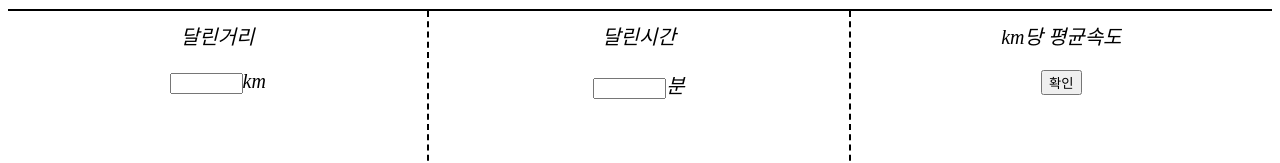
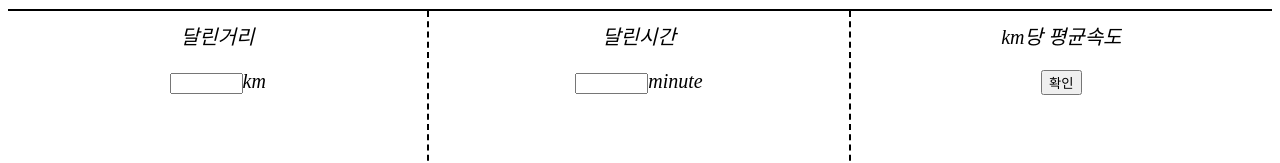
Before and after one commit to yabitdotcom/Runner, a plain HTML site: page 1.html in a window 1280 px wide. Shown: the part 244-407 px from the top of the page. Drawn offline with Linux system fonts and the light colour scheme.

Commit message:
Update 1.html

```diff
--- a/1.html
+++ b/1.html
@@ -15,7 +15,7 @@
   <h1>오늘 당신의 기록은?</h1>
   <div class="grid">
     <div class="a">달린거리 <p><input type="text" size="6" >km</p></div>
-    <div class="b">달린시간 <p><input type="text" size="6" >분</p></div>
+    <div class="b">달린시간 <p><input type="text" size="6" >minute</p></div>
     <div class="c">km당 평균속도 <p><input type="button"value="확인" onclick="")"></div>
   </div>
   <h4>  아직은 이정도밖에 할 수 없다<br>
```
